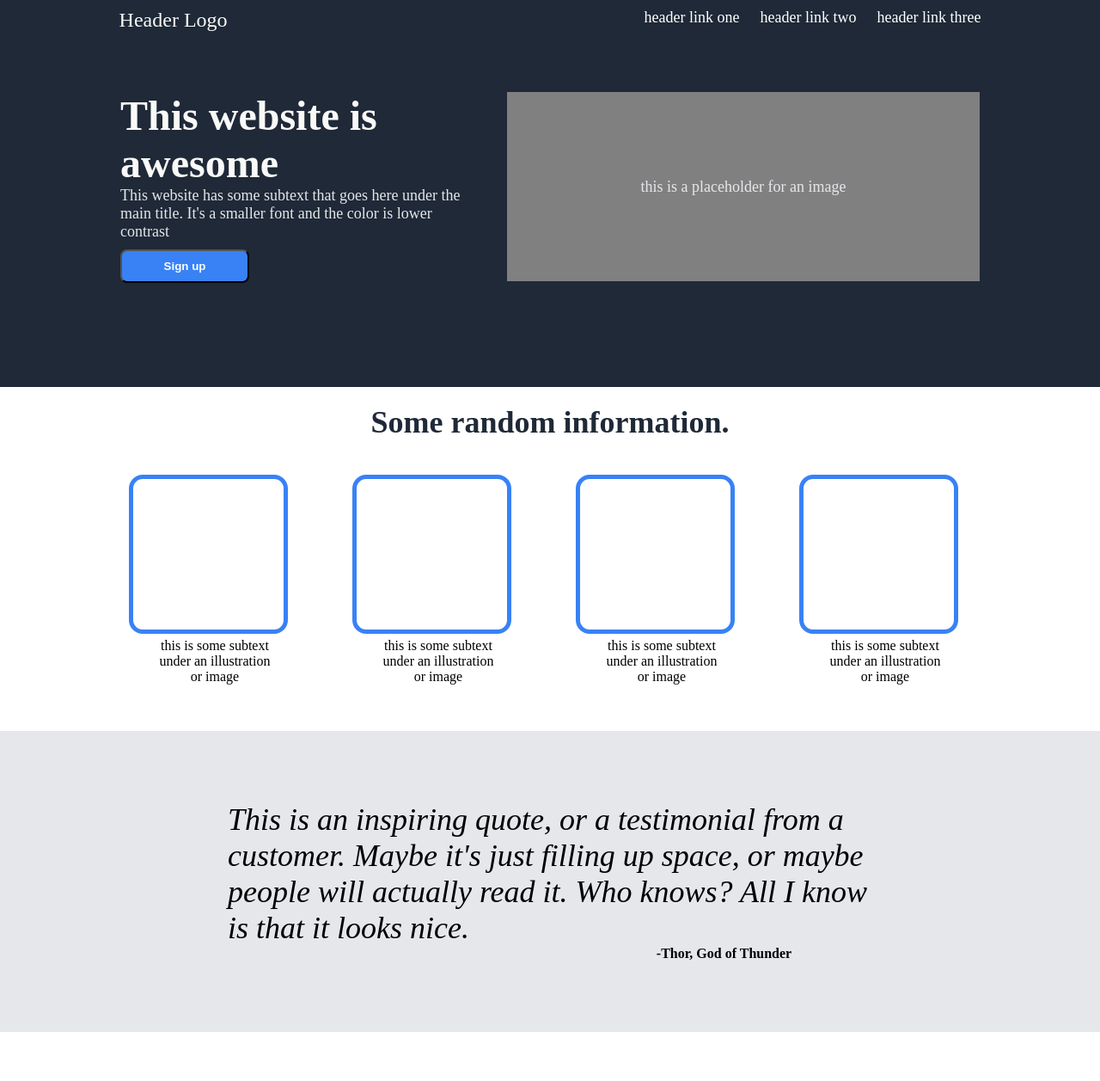
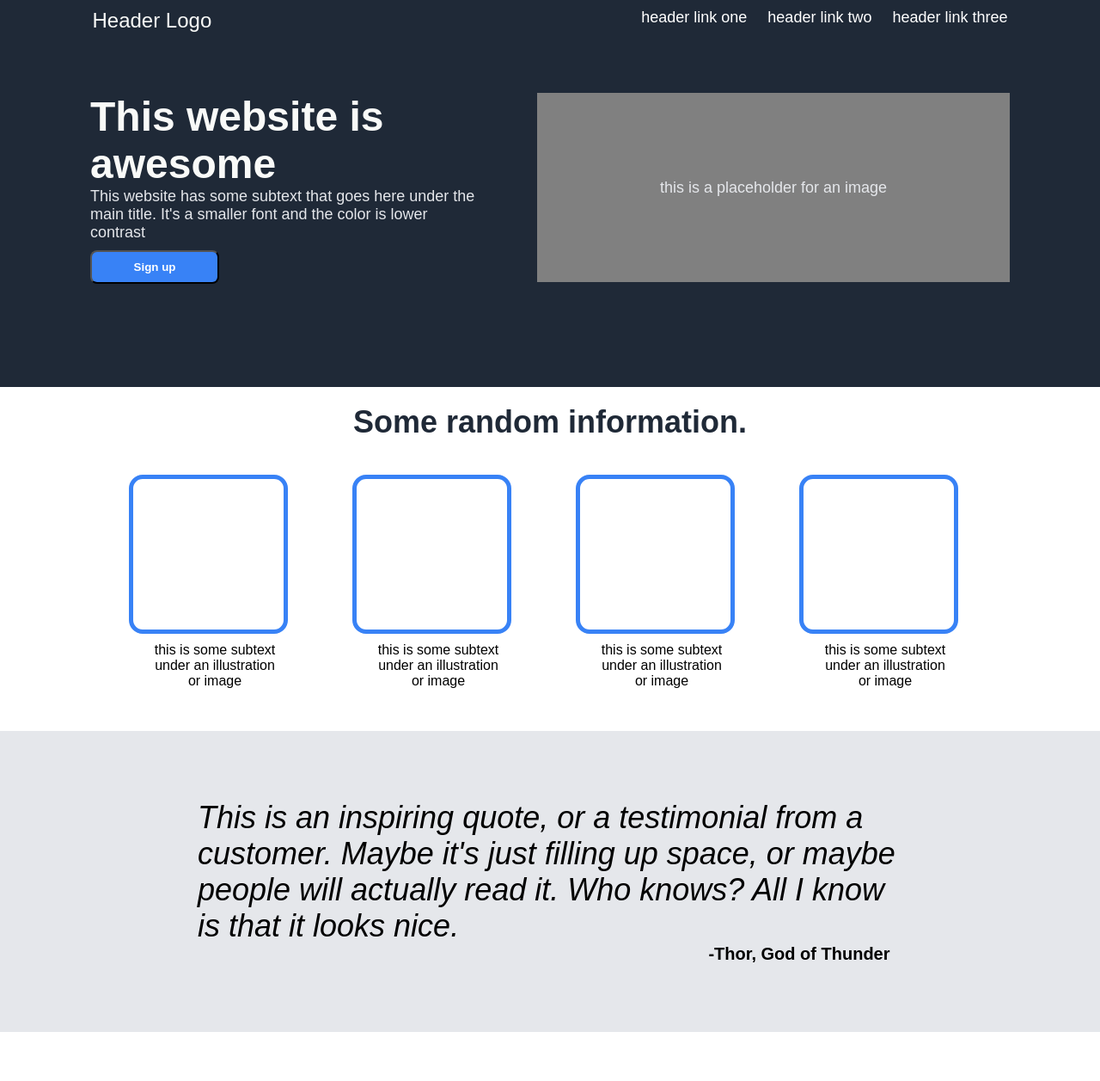
Before and after one commit to mandarmgd/landing-page, a plain HTML site: page index.html in a window 1280 px wide. Shown: the top 1257 px of the page at 86% size. Drawn offline with Linux system fonts and the light colour scheme.

Commit message:
Change the font and adjust margins in styles.css

```diff
--- a/styles.css
+++ b/styles.css
@@ -2,6 +2,7 @@ body {
     display: flex;
     flex-direction: column;
     min-height: 100vh;
+    font-family: Arial, Helvetica, sans-serif;
 }
 
 * {
@@ -10,7 +11,7 @@ body {
 }
 
 .intro, .footer {
-    background-color: #1F2937;
+    background: #1F2937;
 }
 
 .intro {
@@ -44,7 +45,7 @@ a, .sec, .placeholder1 {
     justify-content: center;
     margin-top: 10px;
     margin-bottom: 70px;
-    gap: 485px;
+    gap: 500px;
 }
 
 a {
@@ -60,7 +61,7 @@ a {
 .content {
     display: flex;
     justify-content: center;
-    gap: 50px;
+    gap: 70px;
 }
 
 .placeholder1 {
@@ -74,7 +75,7 @@ a {
 }
 
 .text {
-    width: 400px;
+    width: 450px;
 }
 
 .quote {
@@ -89,13 +90,14 @@ a {
 .q {
     font-size: 36px;
     font-style: italic;
+    width: 820px;
     font-weight: 100;
-    width: 750px;
 }
 
 .by {
-    margin-left: 405px;
+    margin-left: 580px;
     font-weight: bolder;
+    font-size: 20px;
 }
 
 .button1 {
@@ -143,11 +145,11 @@ a {
 }
 
 .subtext {
-    width: 140px;
+    width: 150px;
     display: flex;
     text-align: center;
     align-items: center;
-    margin-top: 5px;
+    margin-top: 10px;
     margin-left: auto;
     margin-right: auto;
 }
```
